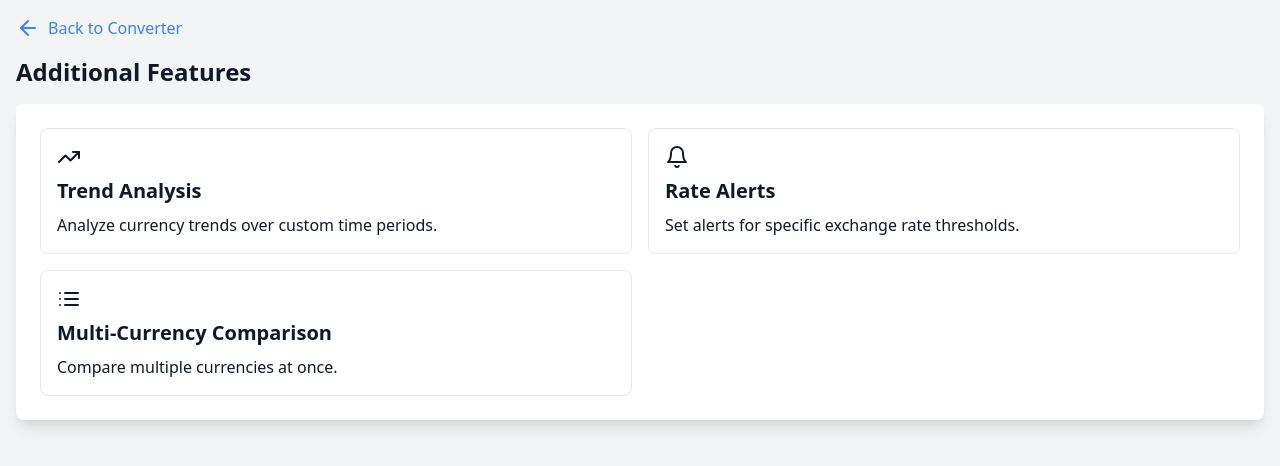
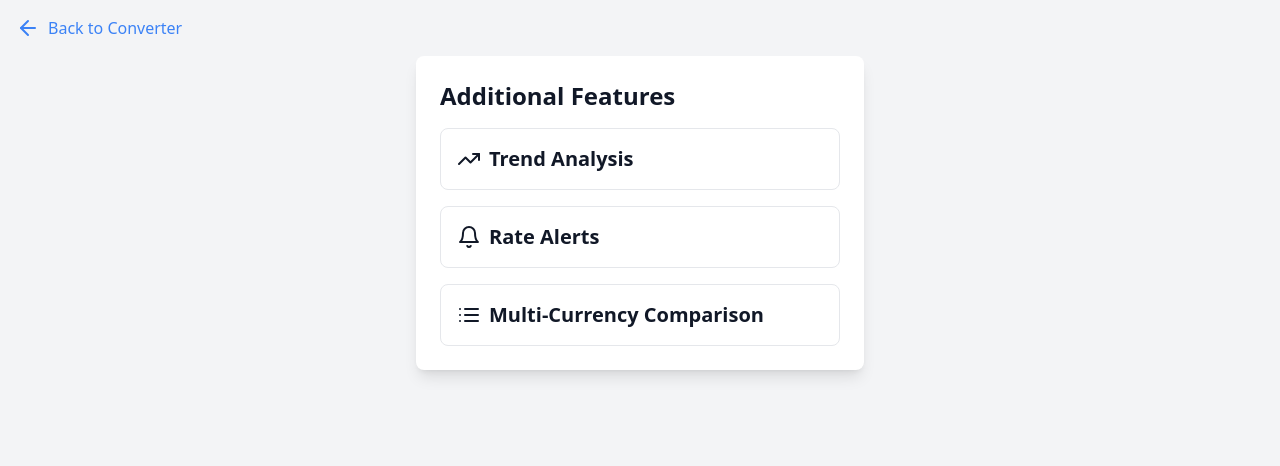
Before and after one commit to Asrarfarooq/Penny, a Next.js app: page /features in a window 1280 px wide. Shown: the top 466 px of the page. Built offline with nearby package versions, Linux system fonts and the light colour scheme.

Commit message:
chore: Update page layout and components in TrendAnalysis.js and FeaturesPage.js

```diff
--- a/src/app/features/page.js
+++ b/src/app/features/page.js
@@ -6,33 +6,39 @@ import { ArrowLeft, TrendingUp, Bell, List } from "lucide-react";
 
 export default function FeaturesPage() {
   return (
-    <div className="min-h-screen bg-gray-100 dark:bg-gray-900 text-gray-900 dark:text-white p-4">
-      <Link href="/" className="flex items-center text-blue-500 mb-4">
+    <div className="min-h-screen bg-gray-100 dark:bg-gray-900 text-gray-900 dark:text-white p-4 flex flex-col items-center">
+      <Link
+        href="/"
+        className="self-start flex items-center text-blue-500 mb-4"
+      >
         <ArrowLeft size={24} className="mr-2" />
         Back to Converter
       </Link>
 
-      <h1 className="text-2xl font-bold mb-4">Additional Features</h1>
-
-      <div className="bg-white dark:bg-gray-800 p-6 rounded-lg shadow-lg">
-        <div className="grid grid-cols-1 md:grid-cols-2 gap-4">
-          <div className="p-4 border border-gray-200 dark:border-gray-700 rounded-lg">
-            <TrendingUp className="mb-2" size={24} />
-            <h2 className="text-xl font-bold mb-2">Trend Analysis</h2>
-            <p>Analyze currency trends over custom time periods.</p>
-          </div>
-          <div className="p-4 border border-gray-200 dark:border-gray-700 rounded-lg">
-            <Bell className="mb-2" size={24} />
-            <h2 className="text-xl font-bold mb-2">Rate Alerts</h2>
-            <p>Set alerts for specific exchange rate thresholds.</p>
-          </div>
-          <div className="p-4 border border-gray-200 dark:border-gray-700 rounded-lg">
-            <List className="mb-2" size={24} />
-            <h2 className="text-xl font-bold mb-2">
-              Multi-Currency Comparison
-            </h2>
-            <p>Compare multiple currencies at once.</p>
-          </div>
+      <div className="bg-white dark:bg-gray-800 p-6 rounded-lg shadow-lg max-w-md w-full">
+        <h1 className="text-2xl font-bold mb-4">Additional Features</h1>
+        <div className="grid grid-cols-1 gap-4">
+          <Link
+            href="/features/trend-analysis"
+            className="p-4 border border-gray-200 dark:border-gray-700 rounded-lg flex items-center"
+          >
+            <TrendingUp className="mr-2" size={24} />
+            <h2 className="text-xl font-bold">Trend Analysis</h2>
+          </Link>
+          <Link
+            href="/features/rate-alerts"
+            className="p-4 border border-gray-200 dark:border-gray-700 rounded-lg flex items-center"
+          >
+            <Bell className="mr-2" size={24} />
+            <h2 className="text-xl font-bold">Rate Alerts</h2>
+          </Link>
+          <Link
+            href="/features/multi-currency-comparison"
+            className="p-4 border border-gray-200 dark:border-gray-700 rounded-lg flex items-center"
+          >
+            <List className="mr-2" size={24} />
+            <h2 className="text-xl font-bold">Multi-Currency Comparison</h2>
+          </Link>
         </div>
       </div>
     </div>
--- a/src/app/page.js
+++ b/src/app/page.js
@@ -79,7 +79,7 @@ export default function Home() {
 
   return (
     <div className="min-h-screen bg-gray-100 dark:bg-gray-900 text-gray-900 dark:text-white p-4 flex flex-col items-center">
-      <header className="w-full max-w-md flex justify-between items-center mb-8">
+      <header className="w-full max-w-2xl flex justify-between items-center mb-8">
         <div className="flex items-center">
           <svg
             className="w-6 h-6 mr-2"
--- a/src/components/MultiCurrencyConverter.js
+++ b/src/components/MultiCurrencyConverter.js
@@ -1,7 +1,7 @@
 import React, { useState, useEffect } from "react";
 import { fetchLatestRates } from "../utils/api";
 
-export default function MultiCurrencyConverter() {
+const MultiCurrencyComparison = () => {
   const [baseCurrency, setBaseCurrency] = useState("USD");
   const [amount, setAmount] = useState(1);
   const [rates, setRates] = useState({});
@@ -27,19 +27,20 @@ export default function MultiCurrencyConverter() {
   };
 
   return (
-    <div className="bg-white dark:bg-gray-800 p-6 rounded-lg shadow-lg mb-8">
-      <h2 className="text-xl font-bold mb-4">Multi-Currency Converter</h2>
+    <div className="min-h-screen bg-gray-100 dark:bg-gray-900 text-gray-900 dark:text-white p-4 flex flex-col items-center">
+      <div className="bg-white dark:bg-gray-800 p-6 rounded-lg shadow-lg max-w-md w-full">
+        <h1 className="text-2xl font-bold mb-4">Multi-Currency Comparison</h1>
         <div className="flex items-center mb-4">
           <input
             type="number"
             value={amount}
             onChange={(e) => setAmount(e.target.value)}
-          className="w-1/3 p-2 bg-gray-200 dark:bg-gray-700 rounded-l-lg"
+            className="w-1/2 p-2 bg-gray-200 dark:bg-gray-700 rounded-l-lg"
           />
           <select
             value={baseCurrency}
             onChange={(e) => setBaseCurrency(e.target.value)}
-          className="w-2/3 p-2 bg-gray-200 dark:bg-gray-700 rounded-r-lg"
+            className="w-1/2 p-2 bg-gray-200 dark:bg-gray-700 rounded-r-lg"
           >
             {Object.keys(rates).map((currency) => (
               <option key={currency} value={currency}>
@@ -81,5 +82,8 @@ export default function MultiCurrencyConverter() {
             ))}
         </select>
       </div>
+    </div>
   );
-}
+};
+
+export default MultiCurrencyComparison;
--- a/src/components/RateAlert.js
+++ b/src/components/RateAlert.js
@@ -1,7 +1,7 @@
 import React, { useState, useEffect } from "react";
 import { fetchLatestRates } from "../utils/api";
 
-export default function RateAlert() {
+const RateAlerts = () => {
   const [alerts, setAlerts] = useState([]);
   const [fromCurrency, setFromCurrency] = useState("USD");
   const [toCurrency, setToCurrency] = useState("EUR");
@@ -34,7 +34,6 @@ export default function RateAlert() {
       const currentRate =
         currentRates[alert.toCurrency] / currentRates[alert.fromCurrency];
       if (currentRate >= alert.targetRate) {
-        // In a real app, you'd send a notification here
         console.log(
           `Alert: ${alert.fromCurrency}/${alert.toCurrency} has reached ${currentRate}`
         );
@@ -43,30 +42,23 @@ export default function RateAlert() {
   };
 
   return (
-    <div className="bg-white dark:bg-gray-800 p-6 rounded-lg shadow-lg mb-8">
-      <h2 className="text-xl font-bold mb-4">Rate Alerts</h2>
+    <div className="min-h-screen bg-gray-100 dark:bg-gray-900 text-gray-900 dark:text-white p-4 flex flex-col items-center">
+      <div className="bg-white dark:bg-gray-800 p-6 rounded-lg shadow-lg max-w-md w-full">
+        <h1 className="text-2xl font-bold mb-4">Rate Alerts</h1>
         <div className="flex items-center mb-4">
           <select
             value={fromCurrency}
             onChange={(e) => setFromCurrency(e.target.value)}
             className="w-1/3 p-2 bg-gray-200 dark:bg-gray-700 rounded-l-lg"
           >
-          {Object.keys(rates).map((currency) => (
-            <option key={currency} value={currency}>
-              {currency}
-            </option>
-          ))}
+            {/* Options for currencies */}
           </select>
           <select
             value={toCurrency}
             onChange={(e) => setToCurrency(e.target.value)}
             className="w-1/3 p-2 bg-gray-200 dark:bg-gray-700"
           >
-          {Object.keys(rates).map((currency) => (
-            <option key={currency} value={currency}>
-              {currency}
-            </option>
-          ))}
+            {/* Options for currencies */}
           </select>
           <input
             type="number"
@@ -94,5 +86,8 @@ export default function RateAlert() {
           ))}
         </div>
       </div>
+    </div>
   );
-}
+};
+
+export default RateAlerts;
--- /dev/null
+++ b/src/components/TrendAnalysis.js
@@ -0,0 +1,59 @@
+import React, { useState, useEffect } from "react";
+import { fetchHistoricalData } from "../utils/api";
+import {
+  LineChart,
+  Line,
+  XAxis,
+  YAxis,
+  Tooltip,
+  ResponsiveContainer,
+} from "recharts";
+
+const TrendAnalysis = () => {
+  const [data, setData] = useState([]);
+  const [fromCurrency, setFromCurrency] = useState("USD");
+  const [toCurrency, setToCurrency] = useState("EUR");
+
+  useEffect(() => {
+    fetchHistoricalData(fromCurrency, toCurrency).then(setData);
+  }, [fromCurrency, toCurrency]);
+
+  return (
+    <div className="min-h-screen bg-gray-100 dark:bg-gray-900 text-gray-900 dark:text-white p-4 flex flex-col items-center">
+      <div className="bg-white dark:bg-gray-800 p-6 rounded-lg shadow-lg max-w-md w-full">
+        <h1 className="text-2xl font-bold mb-4">Trend Analysis</h1>
+        <div className="flex mb-4">
+          <select
+            value={fromCurrency}
+            onChange={(e) => setFromCurrency(e.target.value)}
+            className="w-1/2 p-2 bg-gray-200 dark:bg-gray-700 rounded-l-lg"
+          >
+            {/* Options for currencies */}
+          </select>
+          <select
+            value={toCurrency}
+            onChange={(e) => setToCurrency(e.target.value)}
+            className="w-1/2 p-2 bg-gray-200 dark:bg-gray-700 rounded-r-lg"
+          >
+            {/* Options for currencies */}
+          </select>
+        </div>
+        <ResponsiveContainer width="100%" height={300}>
+          <LineChart data={data}>
+            <XAxis
+              dataKey="date"
+              tickFormatter={(date) => new Date(date).toLocaleDateString()}
+            />
+            <YAxis />
+            <Tooltip
+              labelFormatter={(date) => new Date(date).toLocaleDateString()}
+            />
+            <Line type="monotone" dataKey="rate" stroke="#8884d8" />
+          </LineChart>
+        </ResponsiveContainer>
+      </div>
+    </div>
+  );
+};
+
+export default TrendAnalysis;
```
Lines whose indentation alone changed are shown as unchanged.
